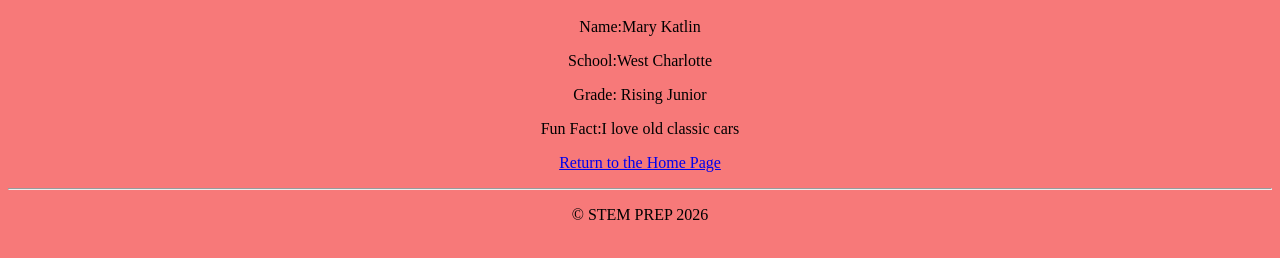
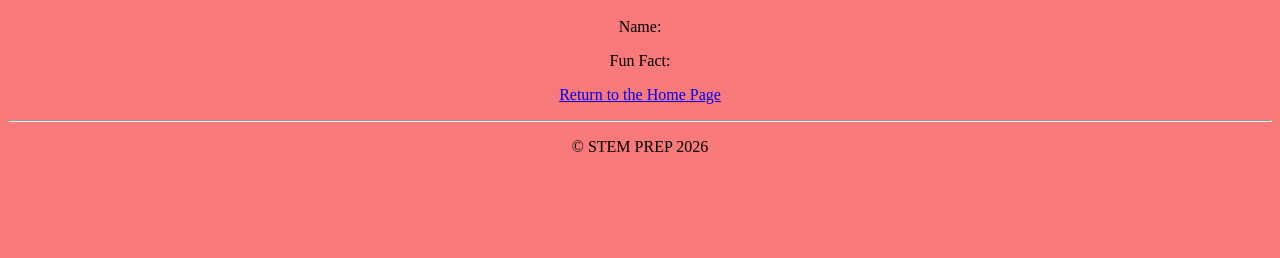
Before and after one commit to mkdavis16/mkdavis16.github.io, a plain HTML site: page jsdemo.html in a window 1280 px wide. Shown: the part 48-306 px from the top of the page. Drawn offline with Linux system fonts and the light colour scheme.

Commit message:
Refactor paragraphs to use IDs for name, school, and fact
Updated HTML to use IDs for dynamic content.

```diff
--- a/jsdemo.html
+++ b/jsdemo.html
@@ -13,10 +13,9 @@
   <body>
     <center>
        <h1>Open the console</h1>
-      <p>Name:Mary Katlin </p>
-      <p>School:West Charlotte </p>
-      <p>Grade: Rising Junior</p>
-      <p>Fun Fact:I love old classic cars </p>
+      <p id="name">Name: </p>
+      <p id="school'>School:</p>
+      <p id="fun_fact">Fun Fact:</p>
       <p><a href="index.html">Return to the Home Page</a></p>
     <hr>
       <p>&copy; STEM PREP 2026</p>
```
